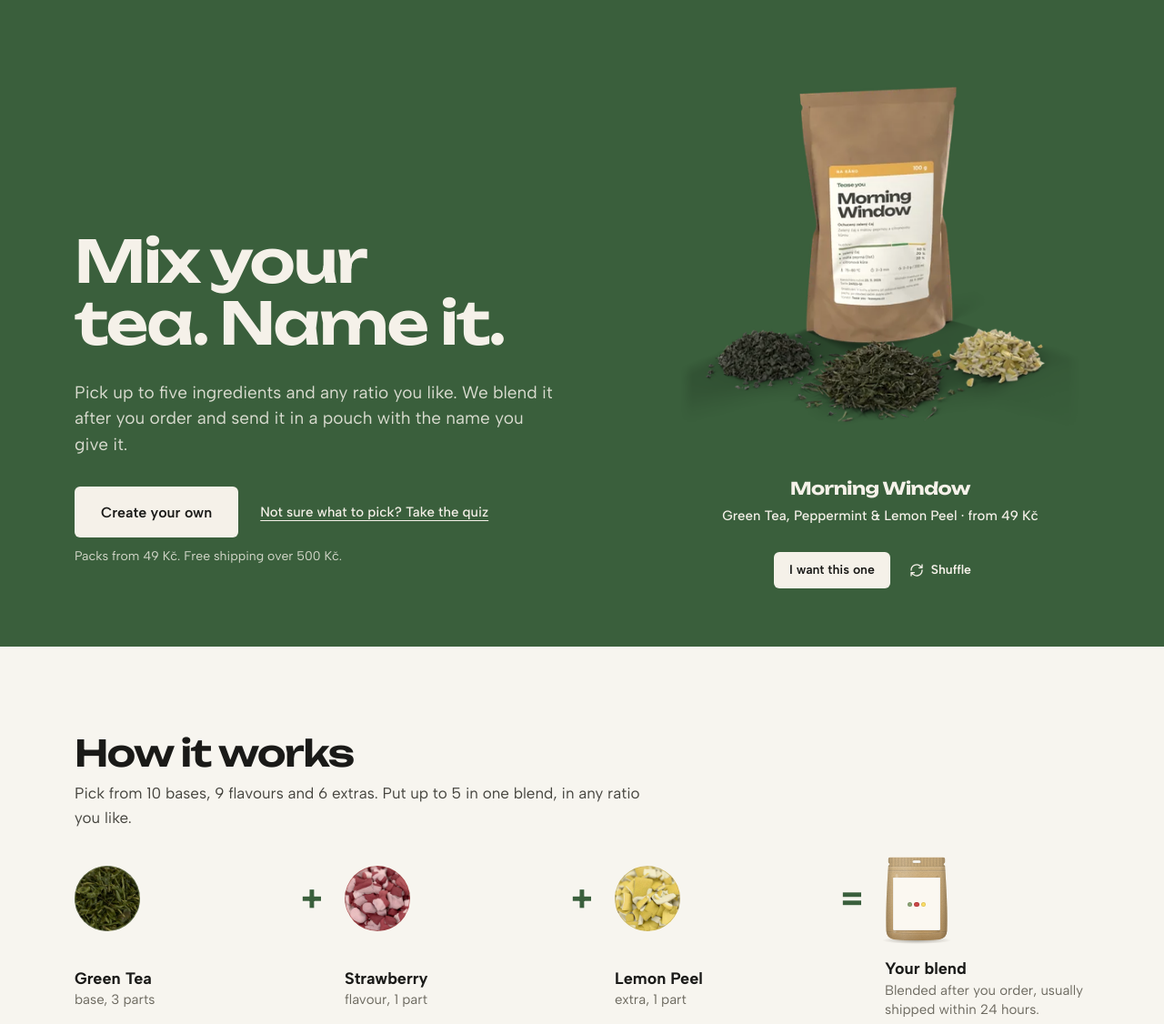
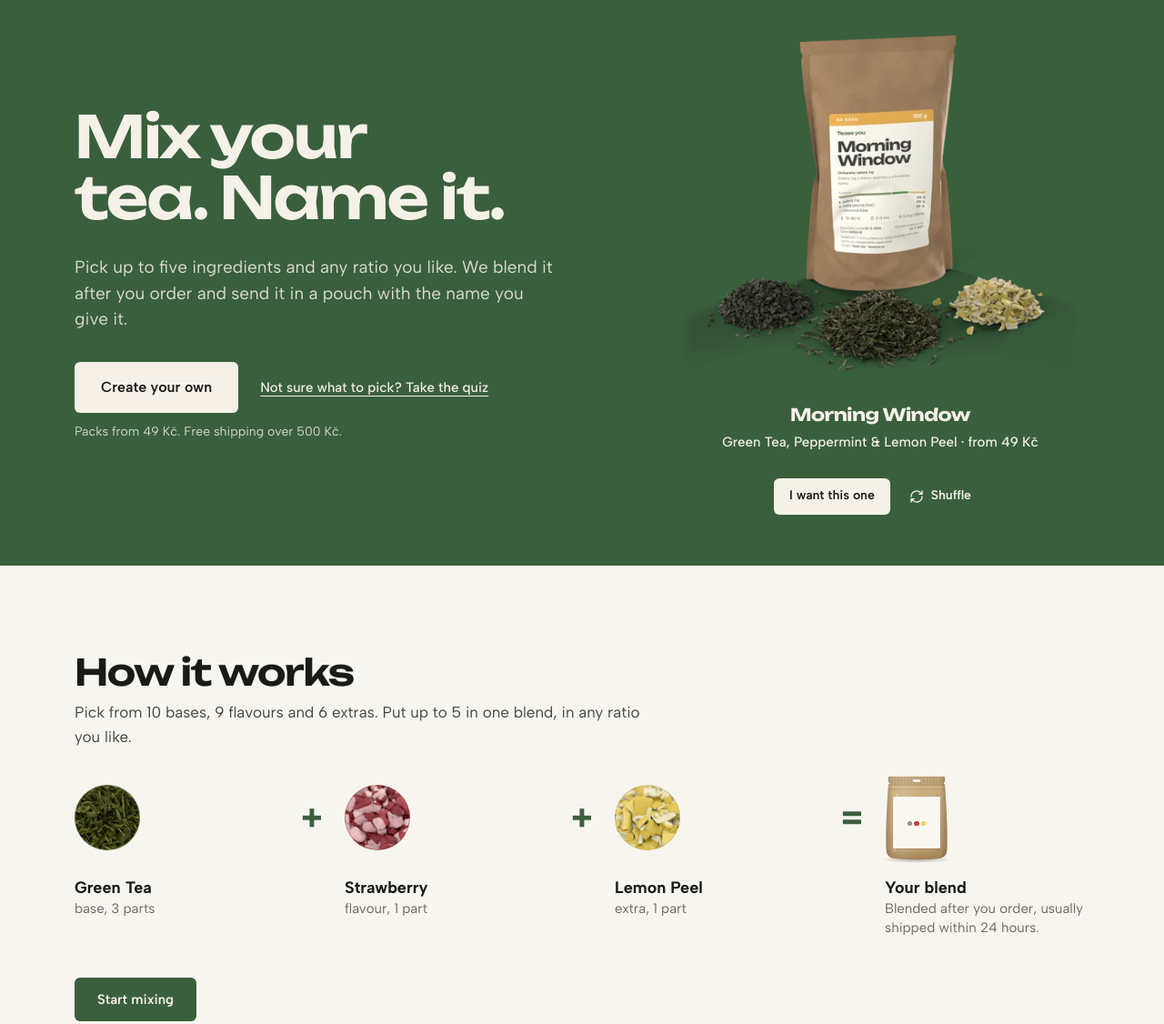
Before and after one commit to vaseksinkule-svg/teaseyou, a plain HTML site: page index.html in a window 1280 px wide. Shown: the part 126-1252 px from the top of the page at 91% size. Drawn offline with Linux system fonts and the light colour scheme; no server answers.

Commit message:
Zarovnání na počítači: úvod, Jak to funguje, kvíz, patička
Text na úvodu je svisle uprostřed vedle sáčku se stejnou mezerou nahoře
i dole, popisky v Jak to funguje ve stejné výšce, kvíz ve sloupci
uprostřed a spodní řádek patičky ve sloupcích odkazů.

Co-Authored-By: Claude Opus 5.5 <noreply@anthropic.com>
Claude-Session: https://claude.ai/code/session_015SNt3xtFVyHTVD4atTPgZv

```diff
--- a/style.css
+++ b/style.css
@@ -687,25 +687,36 @@ body.dark .pouch-label .ing-ico {
     .hero-actions .btn-link { justify-self: start; }
 }
 @media (min-width: 900px) {
+    /* Text vlevo je jako celek svisle uprostřed vedle sáčku (prázdné řádky
+       nad a pod ním se dělí o volné místo rovným dílem). */
     .hero {
         grid-template-columns: minmax(0, 1fr) minmax(0, 460px);
-        grid-template-rows: 1fr auto;
-        grid-template-areas: "title stage" "copy stage";
+        grid-template-rows: 1fr auto auto 1fr;
+        grid-template-areas: ". stage" "title stage" "copy stage" ". stage";
         column-gap: 64px;
         padding-top: 56px;
-        padding-bottom: 64px;
+        padding-bottom: 56px;
     }
-    .hero-title { grid-area: title; align-self: end; font-size: clamp(50px, 5vw, 68px); }
-    .hero-copy { grid-area: copy; margin-top: 28px; align-self: start; padding-bottom: 24px; }
+    /* render má nahoře a dole průhledný okraj (asi 8 % a 6 %); bez něj by
+       sáček opticky seděl níž než text a mezera pod hromádkami by byla moc velká */
+    .hero-pouch .scene--hero { width: min(100%, 440px); margin: -7.5% 0 -5.5%; }
+    .hero-title { grid-area: title; font-size: clamp(50px, 5vw, 68px); }
+    .hero-copy { grid-area: copy; margin-top: 28px; align-self: start; }
     .hero-lede { font-size: 19px; }
     .hero-actions { margin-top: 32px; }
     .hero-stage {
         grid-area: stage;
         margin: 0;
-        padding: 24px 0 0;
-        align-content: end;
+        padding: 0;
+        align-content: center;
     }
     .hero-pouch { flex: 1; align-items: center; }
+}
+/* užší počítač a tablet na šířku: menší sáček a odkaz na kvíz pod tlačítkem,
+   ať se text vlevo nemačká a tlačítko se nezalomí */
+@media (min-width: 900px) and (max-width: 1099px) {
+    .hero { grid-template-columns: minmax(0, 1fr) minmax(0, 400px); column-gap: 48px; }
+    .hero-actions { grid-auto-flow: row; justify-items: start; gap: 8px; }
 }
 
 /* Jak to funguje: rovnice základ + příchuť + doplněk = sáček */
@@ -737,12 +748,14 @@ body.dark .pouch-label .ing-ico {
         column-gap: 72px;
         margin: 16px 0 44px;
     }
+    /* obrázky na jedné ose, popisky všechny ve stejné výšce */
     .formula-item {
         position: relative;
         grid-template-columns: 1fr; grid-template-rows: 96px auto;
         row-gap: 18px; padding: 0;
-        justify-items: start;
+        justify-items: start; align-items: start; align-content: start;
     }
+    .formula-item .ing-ico, .formula-pouch { align-self: center; }
     .formula-op { position: absolute; left: -52px; top: 30px; width: 32px; font-size: 36px; }
     .formula-item .ing-ico { grid-column: 1; grid-row: 1; justify-self: start; width: 72px; height: 72px; }
     .formula-pouch { grid-column: 1; grid-row: 1; }
@@ -1237,6 +1250,8 @@ body.dark .site-footer { background: #0d0d0c; }
 }
 @media (min-width: 900px) {
     .footer-inner { grid-template-columns: 1.4fr 1fr 1fr 1.4fr; gap: 48px; padding-top: 72px; padding-bottom: 48px; }
+    /* spodní řádek ve stejných sloupcích jako odkazy nad ním */
+    .footer-bottom { display: grid; grid-template-columns: 1.4fr 1fr 1fr 1.4fr; column-gap: 48px; align-items: center; }
     .footer-brand, .footer-col-wide { grid-column: auto; }
     .footer-logo { font-size: 40px; }
 }
@@ -1353,7 +1368,7 @@ textarea.field { min-height: 96px; resize: vertical; line-height: 1.45; }
 .detail-desc { color: var(--ink-2); font-size: 17px; line-height: 1.55; max-width: 52ch; }
 /* chuť a kofein jednou větou, spočítané ze složení */
 .detail-profile {
-    margin-top: 14px; padding: 10px 14px; max-width: 52ch;
+    width: fit-content; margin-top: 14px; padding: 10px 14px; max-width: 52ch;
     border-left: 3px solid var(--leaf); background: var(--leaf-pale);
     border-radius: 0 var(--r-md) var(--r-md) 0;
     color: var(--ink); font-size: 15px; line-height: 1.45;
@@ -1694,8 +1709,10 @@ textarea.field { min-height: 96px; resize: vertical; line-height: 1.45; }
 .ing-card.is-out { opacity: .65; }
 
 /* ─── KVÍZ ───────────────────────────────────── */
-.quiz { max-width: calc(1040px + 2 * var(--gutter)); }
-.quiz-top, .quiz-question, .quiz-options, .quiz-back { max-width: 680px; }
+/* Otázky ve sloupci uprostřed (stejně široký jako O nás nebo podmínky),
+   výsledek se sáčkem vedle má místa víc. */
+.quiz { max-width: calc(760px + 2 * var(--gutter)); }
+.quiz:has(.quiz-result) { max-width: calc(1040px + 2 * var(--gutter)); }
 .quiz-top { display: grid; justify-items: start; gap: 8px; margin: 8px 0 24px; }
 .quiz-top:empty { display: none; }
 .quiz-top .mixer-progress-bar { width: 200px; }
```
Also changed, not shown: 1 other file.
